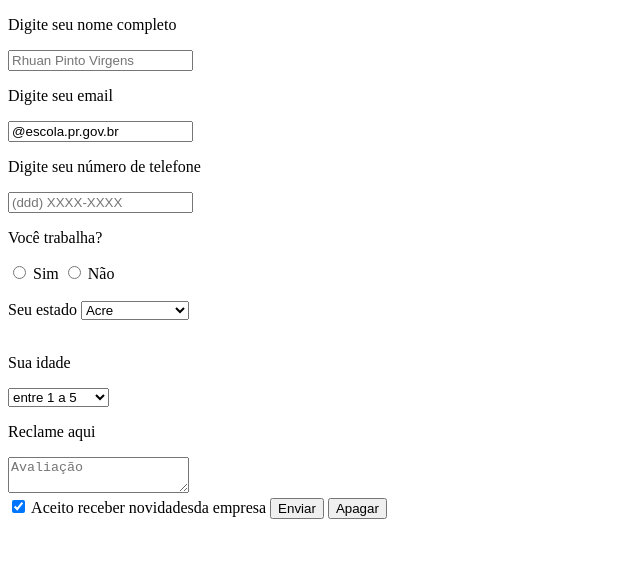
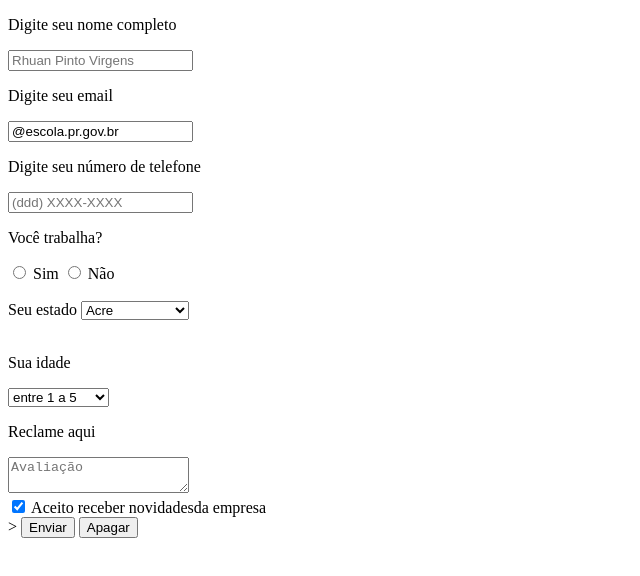
Before and after one commit to liviabantunes/1, a plain HTML site: page index.html in a window 1280 px wide. Shown: the whole page, without its empty margins (0-640 px from the left). Drawn offline with Linux system fonts and the light colour scheme.

Commit message:
qwerqwawf

```diff
--- a/index.html
+++ b/index.html
@@ -50,8 +50,7 @@ Seu estado
 <p>Reclame aqui</p>
 <textarea name="feedback" placeholder="Avaliação"></textarea>
 <br>
-<form action="https://formspree.io/f/manwbqny" method="post">
-<input type="checkbox" name="novidades" checked> Aceito receber novidadesda empresa
+<input type="checkbox" name="novidades" checked> Aceito receber novidadesda empresa <form action="https://formspree.io/f/manwbqny" method="post"></form> >
 
 <button type="submit">Enviar</button>
    <button type="submit">Apagar</button>
```
